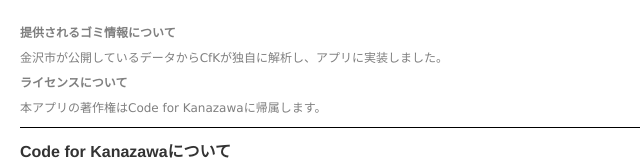
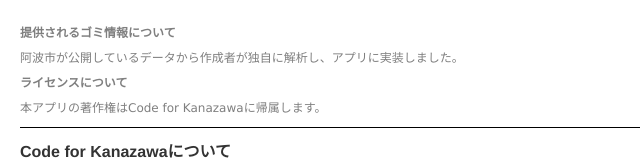
Before and after one commit to tokushima5374/awashi, a plain HTML site: page index.html in a window 1280 px wide. Both pictures are taken after a click on the link "5374.jpについて". Shown: the part 492-660 px from the top of the page, 0-640 px from the left. Drawn offline with Linux system fonts and the light colour scheme.

Commit message:
Update index.html

```diff
--- a/index.html
+++ b/index.html
@@ -22,13 +22,13 @@
       <div id="collapse3_0" class="accordion-body collapse">
         <div class="accordion-inner">
           <div id="help">
-阿波市作成中<br />
+<br />
 ゴミの問題は、どの地域でも深刻になりつつあります。
 Code for Kanazawaでは、先ずは正しいゴミの捨て方に注目しました。
 目的と使い方は、とてもシンプルです。
             <h2>目的</h2>
 「いつ、どのゴミが収集されているのか？」
-例えばお引っ越しをされた場合や、新しく金沢市に住むことになった時、このアプリを使えば、すぐに分かるようにデザインされています。
+例えばお引っ越しをされた場合や、新しく阿波市に住むことになった時、このアプリを使えば、すぐに分かるようにデザインされています。
             <h2>使い方</h2>
             <h3>色でゴミのジャンルを表示</h3>
             <p>一番近いゴミの日とジャンルを上から順に表示しています。</p>
@@ -38,7 +38,7 @@
             <p>お住まいの地域を選択することで、ゴミ収集日が自動的に更新されます。</p>
             <div id="caption">
               <h4>提供されるゴミ情報について</h4>
-              <p>金沢市が公開しているデータからCfKが独自に解析し、アプリに実装しました。</p>
+              <p>阿波市が公開しているデータから作成者が独自に解析し、アプリに実装しました。</p>
               <h4>ライセンスについて</h4>
               <p>本アプリの著作権はCode for Kanazawaに帰属します。</p>
             </div>
```
